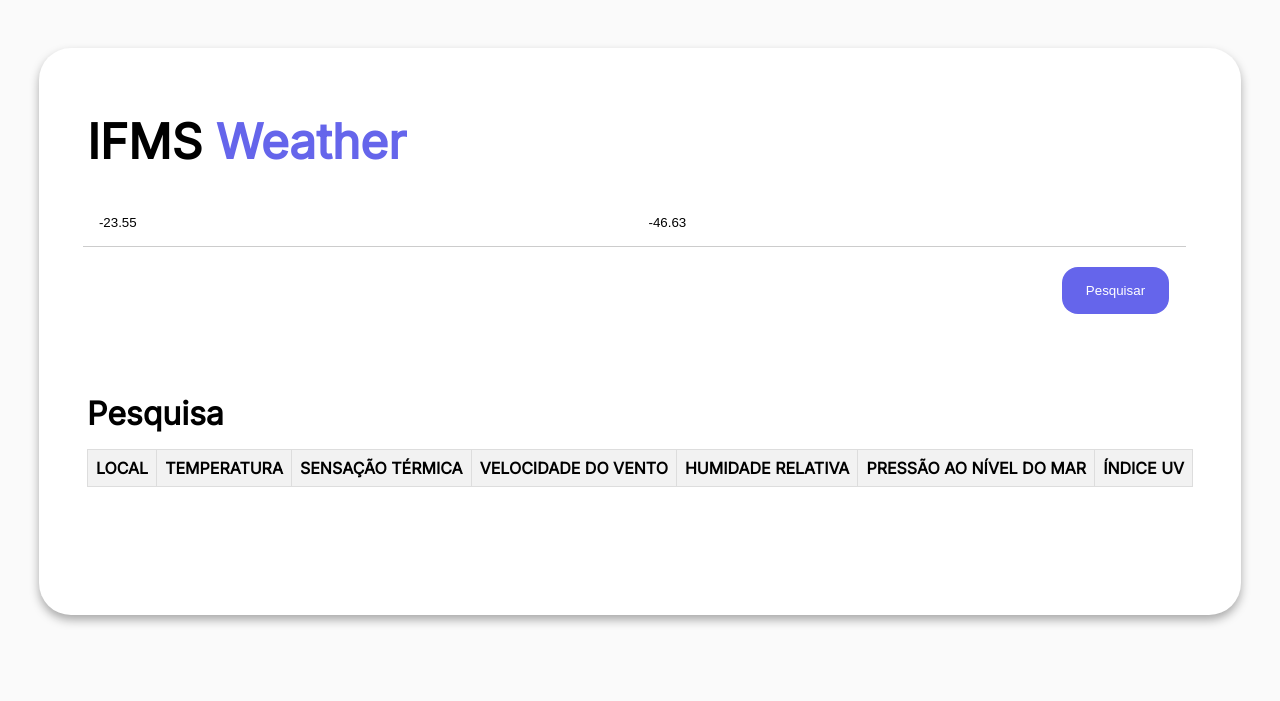
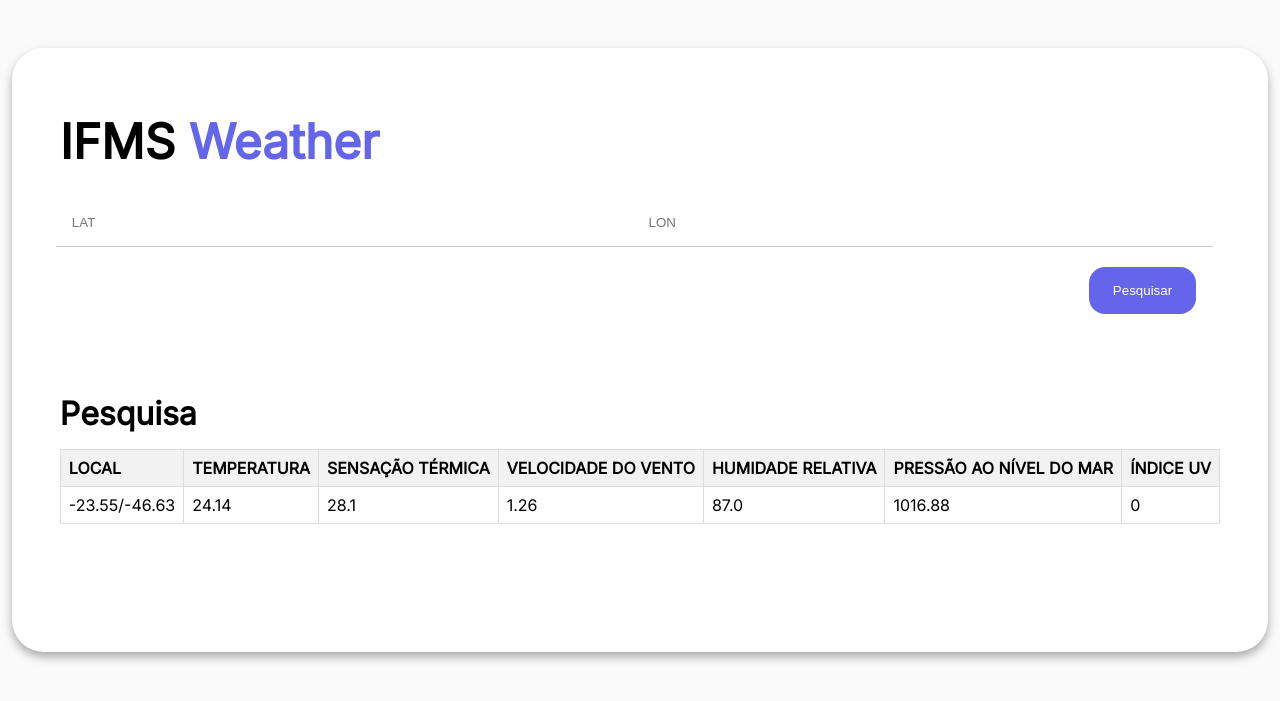
Before and after one commit to ChristianOliveiraSilvaEstudante/ifms-weather, a Flask app: page / in a window 1280 px wide. Shown: the top 701 px of the page. Run offline with Flask 3, Linux system fonts and the light colour scheme; lists and menus that the app fills with data are empty.

Commit message:
second version

```diff
--- a/app.py
+++ b/app.py
@@ -2,12 +2,39 @@ from flask import *
 import hashlib
 import hmac
 import requests
+from sqlalchemy import create_engine, Column, Float, Integer, String, MetaData
+from sqlalchemy.ext.declarative import declarative_base
+from sqlalchemy.orm import sessionmaker
+
+DATABASE_URL = 'sqlite:///search_database.db'
+
+engine = create_engine(DATABASE_URL, connect_args={"check_same_thread": False})
+Base = declarative_base()
+
+class Search(Base):
+    __tablename__ = 'search'
+
+    id = Column(Integer, primary_key=True, index=True)
+    lat = Column(Float)
+    lon = Column(Float)
+    temperature = Column(Float)
+    felttemperature = Column(Float)
+    windspeed = Column(Float)
+    relativehumidity = Column(Float)
+    sealevelpressure = Column(Float)
+    uvindex = Column(Integer)
+
+Base.metadata.create_all(bind=engine)
+
+SessionLocal = sessionmaker(autocommit=False, autoflush=False, bind=engine)
+db = SessionLocal()
 
 app = Flask(__name__)
 
 @app.route("/")
 def hello_world():
-    return render_template('index.html')
+    results = db.query(Search).all()
+    return render_template('index.html', results=results)
 
 @app.route("/weather", methods=['POST'])
 def weather():
@@ -26,13 +53,24 @@ def weather():
     if res.status_code == 200:
         json_data = res.json()
 
+        temperature = json_data['data_1h']['temperature'][0]
+        felttemperature = json_data['data_1h']['felttemperature'][0]
+        windspeed = json_data['data_1h']['windspeed'][0]
+        relativehumidity = json_data['data_1h']['relativehumidity'][0]
+        sealevelpressure = json_data['data_1h']['sealevelpressure'][0]
+        uvindex = json_data['data_1h']['uvindex'][0]
+
+        new_search = Search(lat=lat, lon=lon, temperature=temperature, felttemperature=felttemperature, windspeed=windspeed, relativehumidity=relativehumidity, sealevelpressure=sealevelpressure, uvindex=uvindex)
+        db.add(new_search)
+        db.commit()
+
         return {
-            "temperature": json_data['data_1h']['temperature'][0],
-            "felttemperature": json_data['data_1h']['felttemperature'][0],
-            "windspeed": json_data['data_1h']['windspeed'][0],
-            "relativehumidity": json_data['data_1h']['relativehumidity'][0],
-            "sealevelpressure": json_data['data_1h']['sealevelpressure'][0],
-            "uvindex": json_data['data_1h']['uvindex'][0],
+            "temperature": temperature,
+            "felttemperature": felttemperature,
+            "windspeed": windspeed,
+            "relativehumidity": relativehumidity,
+            "sealevelpressure": sealevelpressure,
+            "uvindex": uvindex,
         }
 
     return {}
--- a/templates/index.html
+++ b/templates/index.html
@@ -18,8 +18,8 @@
         </header>
 
         <form>
-            <input id="lat-input" placeholder="LAT" value="-23.55" autocomplete="off" />
-            <input id="lon-input" placeholder="LON" value="-46.63" autocomplete="off" />
+            <input id="lat-input" placeholder="LAT" autocomplete="off" />
+            <input id="lon-input" placeholder="LON" autocomplete="off" />
             <button type="button" id="search-button" class="btn">Pesquisar</button>
         </form>
 
@@ -49,6 +49,17 @@
                         <p>ÍNDICE UV</p>
                     </th>
                 </tr>
+                {% for result in results %}
+                    <tr>
+                        <td>{{ result.lat }}/{{ result.lon }}</td>
+                        <td>{{ result.temperature }}</td>
+                        <td>{{ result.felttemperature }}</td>
+                        <td>{{ result.windspeed }}</td>
+                        <td>{{ result.relativehumidity }}</td>
+                        <td>{{ result.sealevelpressure }}</td>
+                        <td>{{ result.uvindex }}</td>
+                    </tr>
+                {% endfor %}
             </table>
         </section>
     </main>
```
Also changed, not shown: search_database.db (added).
